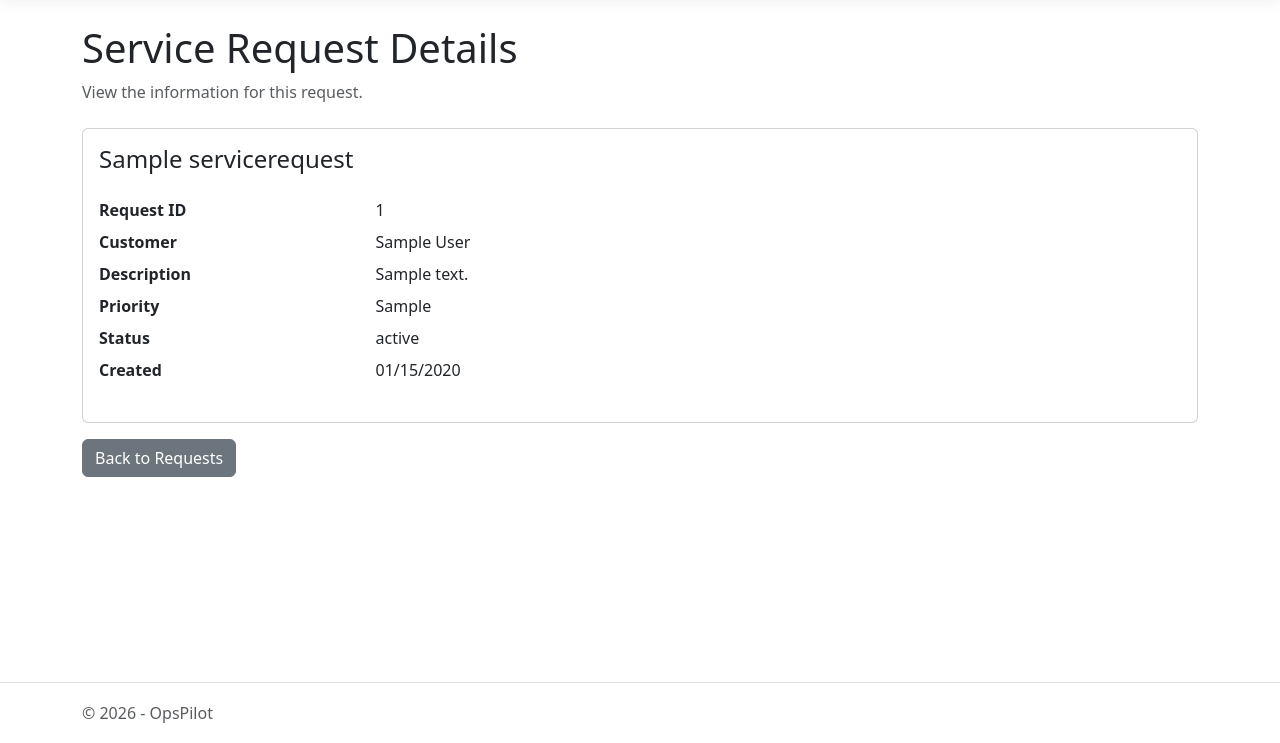
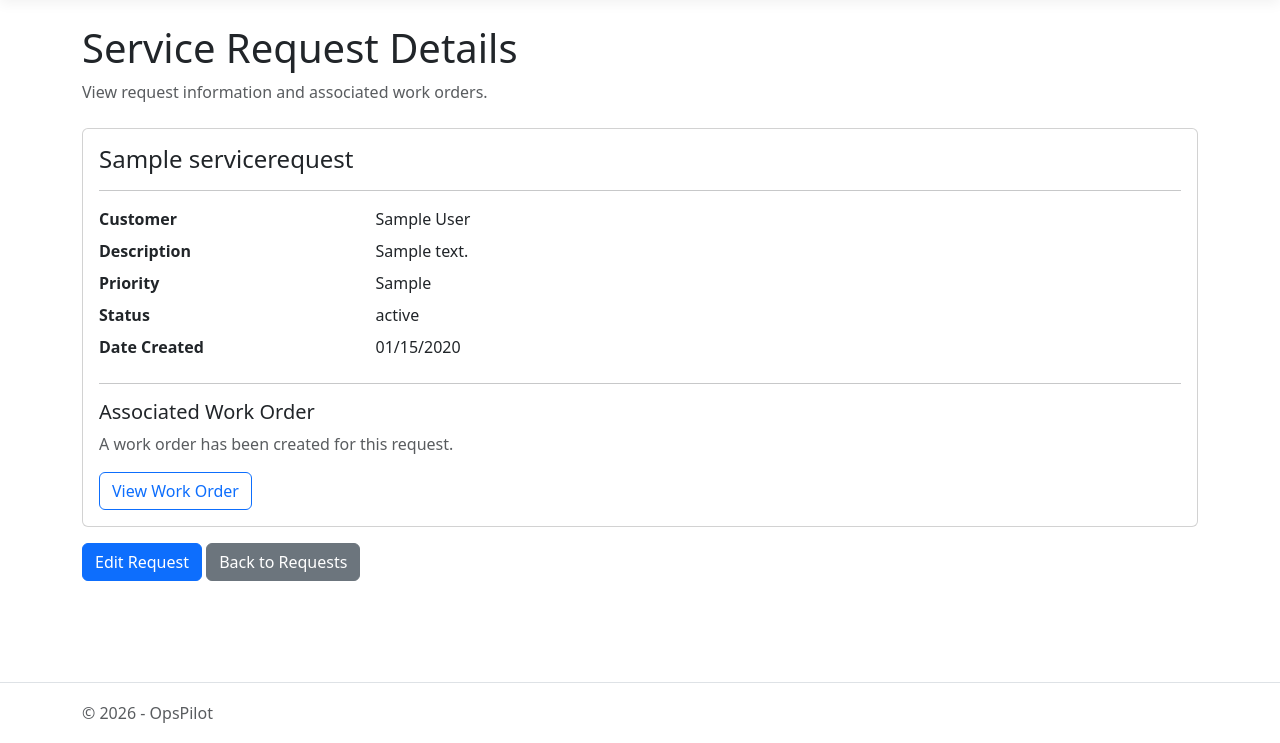
Before and after one commit to LilliaParenteau/SiteActionLedger, an ASP.NET Core app: page /ServiceRequests/Details/1 in a window 1280 px wide. Shown: the part 57-800 px from the top of the page. Run offline with ASP.NET Core 8, Linux system fonts and the light colour scheme; tables that the repository leaves empty hold one stand-in row (values such as "Sample post"); style sheets or scripts are compiled from the project's sources.

Commit message:
Connect service requests and work order workflows

```diff
--- a/Controllers/ServiceRequestController.cs
+++ b/Controllers/ServiceRequestController.cs
@@ -36,64 +36,60 @@ namespace OpsPilot.Controllers
                 return NotFound();
             }
 
+            ViewBag.WorkOrderId = await _context.WorkOrders
+                .Where(w => w.ServiceRequestId == id)
+                .Select(w => (int?)w.Id)
+                .FirstOrDefaultAsync();
+
             return View(request);
         }
 
         public async Task<IActionResult> Create()
         {
-            ViewBag.Customers = new SelectList(
-                await _context.Customers
-                    .OrderBy(c => c.Name)
-                    .ToListAsync(),
-                "Id", "Name");
-
+            await LoadCustomers();
             return View();
         }
 
         [HttpPost]
         [ValidateAntiForgeryToken]
         public async Task<IActionResult> Create(
-            [Bind("Title,Description,Priority,CustomerId")] ServiceRequest serviceRequest)
+            [Bind("Title,Description,Priority,CustomerId")] ServiceRequest request)
         {
-            if (serviceRequest.Priority != "Low" &&
-                serviceRequest.Priority != "Normal" &&
-                serviceRequest.Priority != "High")
+            if (request.Priority != "Low" &&
+                request.Priority != "Normal" &&
+                request.Priority != "High")
             {
                 ModelState.AddModelError("Priority", "Select a valid priority.");
             }
 
             bool customerExists = await _context.Customers
-                .AnyAsync(c => c.Id == serviceRequest.CustomerId);
+                .AnyAsync(c => c.Id == request.CustomerId);
 
             if (!customerExists)
             {
                 ModelState.AddModelError("CustomerId", "Select a valid customer.");
             }
 
-            if (ModelState.IsValid)
+            if (!ModelState.IsValid)
             {
-                serviceRequest.Status = "Open";
-                serviceRequest.CreatedAt = DateTime.UtcNow;
-
-                _context.ServiceRequests.Add(serviceRequest);
-                await _context.SaveChangesAsync();
-
-                return RedirectToAction(nameof(Index));
+                await LoadCustomers();
+                return View(request);
             }
 
-            ViewBag.Customers = new SelectList(
-                await _context.Customers
-                    .OrderBy(c => c.Name)
-                    .ToListAsync(),
-                "Id", "Name", serviceRequest.CustomerId);
+            request.Status = "Open";
+            request.CreatedAt = DateTime.UtcNow;
 
-            return View(serviceRequest);
+            _context.ServiceRequests.Add(request);
+            await _context.SaveChangesAsync();
+
+            return RedirectToAction(nameof(Index));
         }
 
-        [HttpGet]
         public async Task<IActionResult> Edit(int id)
         {
-            var request = await _context.ServiceRequests.FindAsync(id);
+            var request = await _context.ServiceRequests
+                .Include(r => r.Customer)
+                .FirstOrDefaultAsync(r => r.Id == id);
 
             if (request == null)
             {
@@ -108,18 +104,23 @@ namespace OpsPilot.Controllers
         [ValidateAntiForgeryToken]
         public async Task<IActionResult> EditPost(int id)
         {
-            var request = await _context.ServiceRequests.FindAsync(id);
+            var request = await _context.ServiceRequests
+                .Include(r => r.Customer)
+                .FirstOrDefaultAsync(r => r.Id == id);
 
             if (request == null)
             {
                 return NotFound();
             }
 
-            await TryUpdateModelAsync(request, "",
+            bool updated = await TryUpdateModelAsync(
+                request,
+                "",
                 r => r.Title,
                 r => r.Description,
                 r => r.Priority,
-                r => r.Status);
+                r => r.Status
+            );
 
             if (request.Priority != "Low" &&
                 request.Priority != "Normal" &&
@@ -135,14 +136,24 @@ namespace OpsPilot.Controllers
                 ModelState.AddModelError("Status", "Select a valid status.");
             }
 
-            if (!ModelState.IsValid)
+            if (!updated || !ModelState.IsValid)
             {
                 return View("Edit", request);
             }
 
             await _context.SaveChangesAsync();
 
-            return RedirectToAction(nameof(Details), new { id = request.Id });
+            return RedirectToAction(nameof(Index));
+        }
+
+        private async Task LoadCustomers()
+        {
+            var customers = await _context.Customers
+                .OrderBy(c => c.Name)
+                .ToListAsync();
+
+            ViewBag.Customers = new SelectList(customers, "Id", "Name");
+            ViewBag.CustomerId = new SelectList(customers, "Id", "Name");
         }
     }
 }
--- a/Views/ServiceRequests/Details.cshtml
+++ b/Views/ServiceRequests/Details.cshtml
@@ -6,16 +6,17 @@
 
 <div class="mt-4">
     <h1>Service Request Details</h1>
-    <p class="text-muted">View the information for this request.</p>
+    <p class="text-muted">
+        View request information and associated work orders.
+    </p>
 
     <div class="card mt-4">
         <div class="card-body">
-            <h4 class="card-title">@Model.Title</h4>
+            <h4>@Model.Title</h4>
 
-            <dl class="row mt-4">
-                <dt class="col-sm-3">Request ID</dt>
-                <dd class="col-sm-9">@Model.Id</dd>
+            <hr />
 
+            <dl class="row">
                 <dt class="col-sm-3">Customer</dt>
                 <dd class="col-sm-9">@Model.Customer?.Name</dd>
 
@@ -28,15 +29,54 @@
                 <dt class="col-sm-3">Status</dt>
                 <dd class="col-sm-9">@Model.Status</dd>
 
-                <dt class="col-sm-3">Created</dt>
+                <dt class="col-sm-3">Date Created</dt>
                 <dd class="col-sm-9">
                     @Model.CreatedAt.ToLocalTime().ToString("MM/dd/yyyy")
                 </dd>
             </dl>
+
+            <hr />
+
+            <h5>Associated Work Order</h5>
+
+            @if (ViewBag.WorkOrderId != null)
+            {
+                <p class="text-muted">
+                    A work order has been created for this request.
+                </p>
+
+                <a asp-controller="WorkOrders"
+                   asp-action="Details"
+                   asp-route-id="@ViewBag.WorkOrderId"
+                   class="btn btn-outline-primary">
+                    View Work Order
+                </a>
+            }
+            else
+            {
+                <p class="text-muted">
+                    No work order has been created for this request.
+                </p>
+
+                <a asp-controller="WorkOrders"
+                   asp-action="Create"
+                   class="btn btn-outline-primary">
+                    Create Work Order
+                </a>
+            }
         </div>
     </div>
 
-    <a asp-action="Index" class="btn btn-secondary mt-3">
-        Back to Requests
-    </a>
+    <div class="mt-3">
+        <a asp-action="Edit"
+           asp-route-id="@Model.Id"
+           class="btn btn-primary">
+            Edit Request
+        </a>
+
+        <a asp-action="Index"
+           class="btn btn-secondary">
+            Back to Requests
+        </a>
+    </div>
 </div>
```
Also changed, not shown: Controllers/WorkOrdersController.cs (+60 -47 lines), Views/WorkOrders/Index.cshtml (+7 -1 lines).
